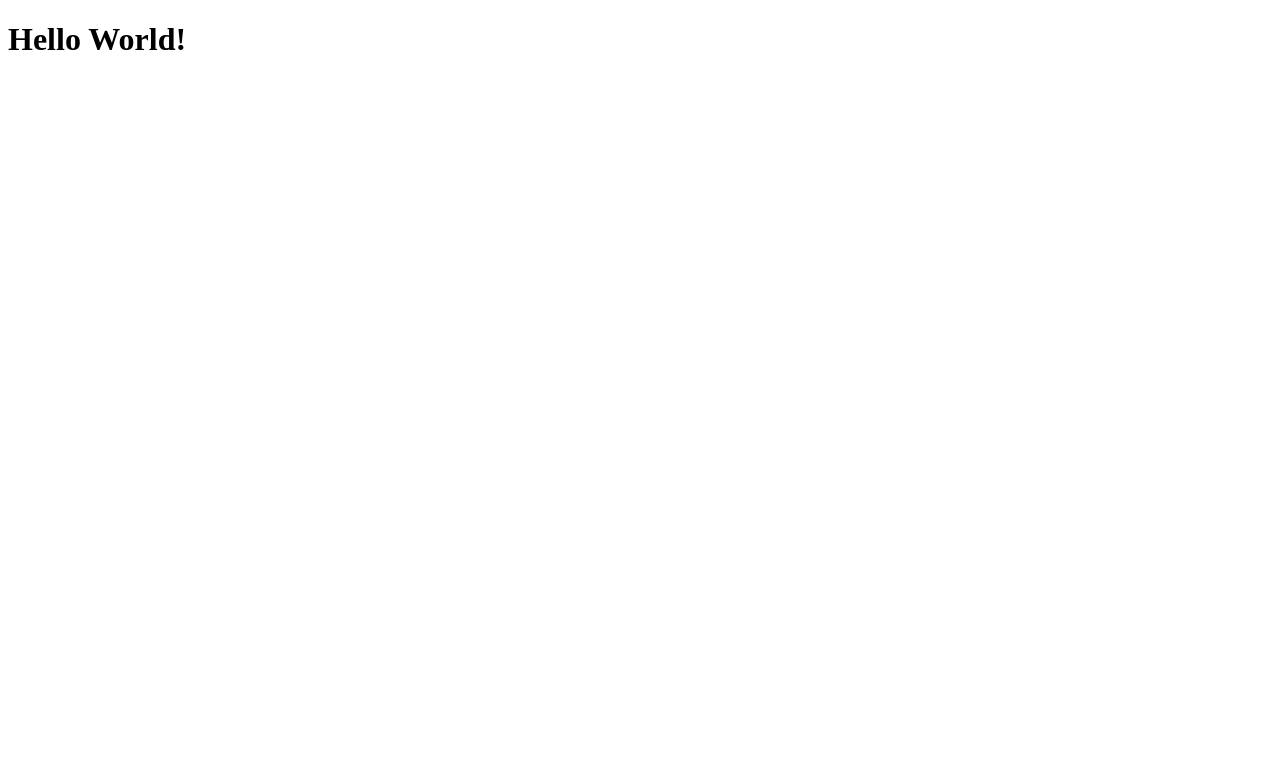
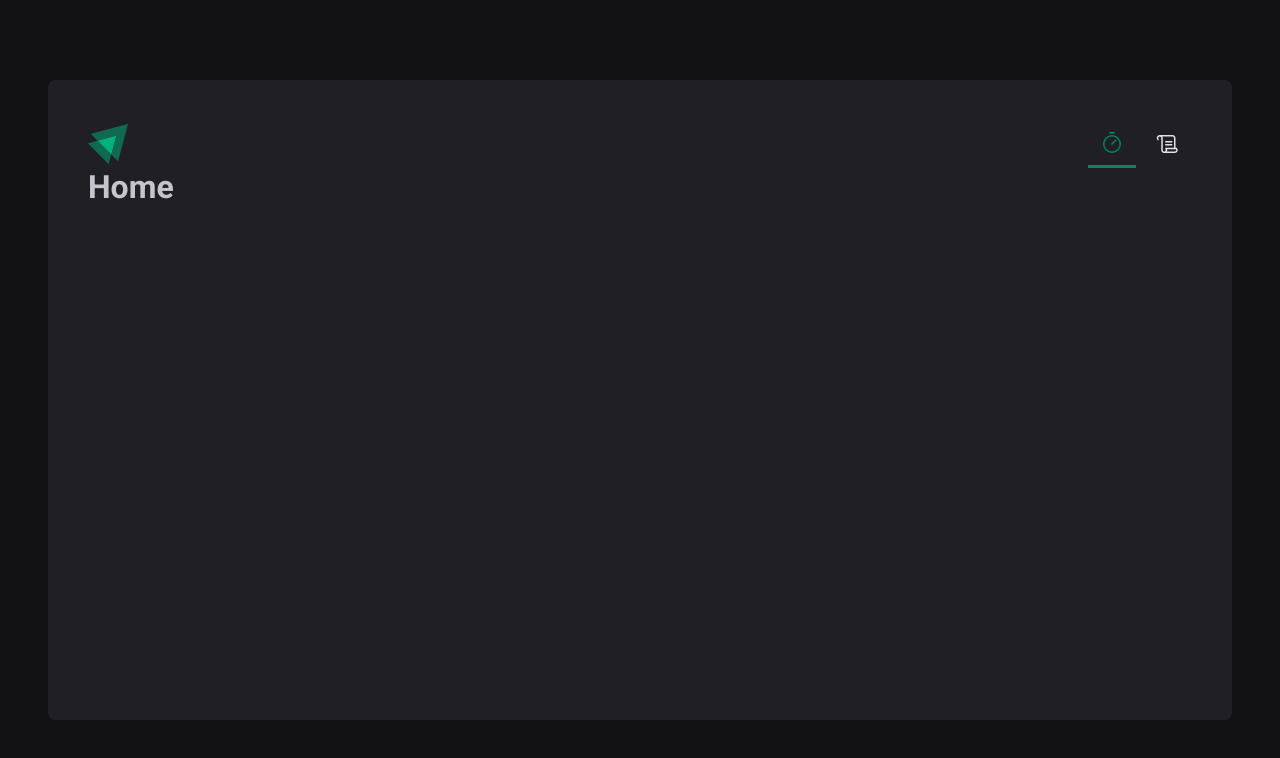
Before and after one commit to wellingtonrodriguesbr/ignite-timer, a React (Vite) app: page / in a window 1280 px wide. Shown: the top 758 px of the page. Built offline with nearby package versions, Linux system fonts and the light colour scheme.

Commit message:
feat: list components in App and add logo

```diff
--- a/src/App.tsx
+++ b/src/App.tsx
@@ -1,3 +1,17 @@
+import { ThemeProvider } from 'styled-components'
+import { defaultTheme } from './styles/themes/default'
+import { GlobalStyle } from './styles/global'
+
+import { Router } from './Router'
+import { BrowserRouter } from 'react-router-dom'
+
 export function App() {
-  return <h1>Hello World!</h1>;
+  return (
+    <ThemeProvider theme={defaultTheme}>
+      <BrowserRouter>
+        <Router />
+      </BrowserRouter>
+      <GlobalStyle />
+    </ThemeProvider>
+  )
 }
```
Also changed, not shown: src/main.tsx (+6 -6 lines), src/assets/logo-ignite.svg (added).
